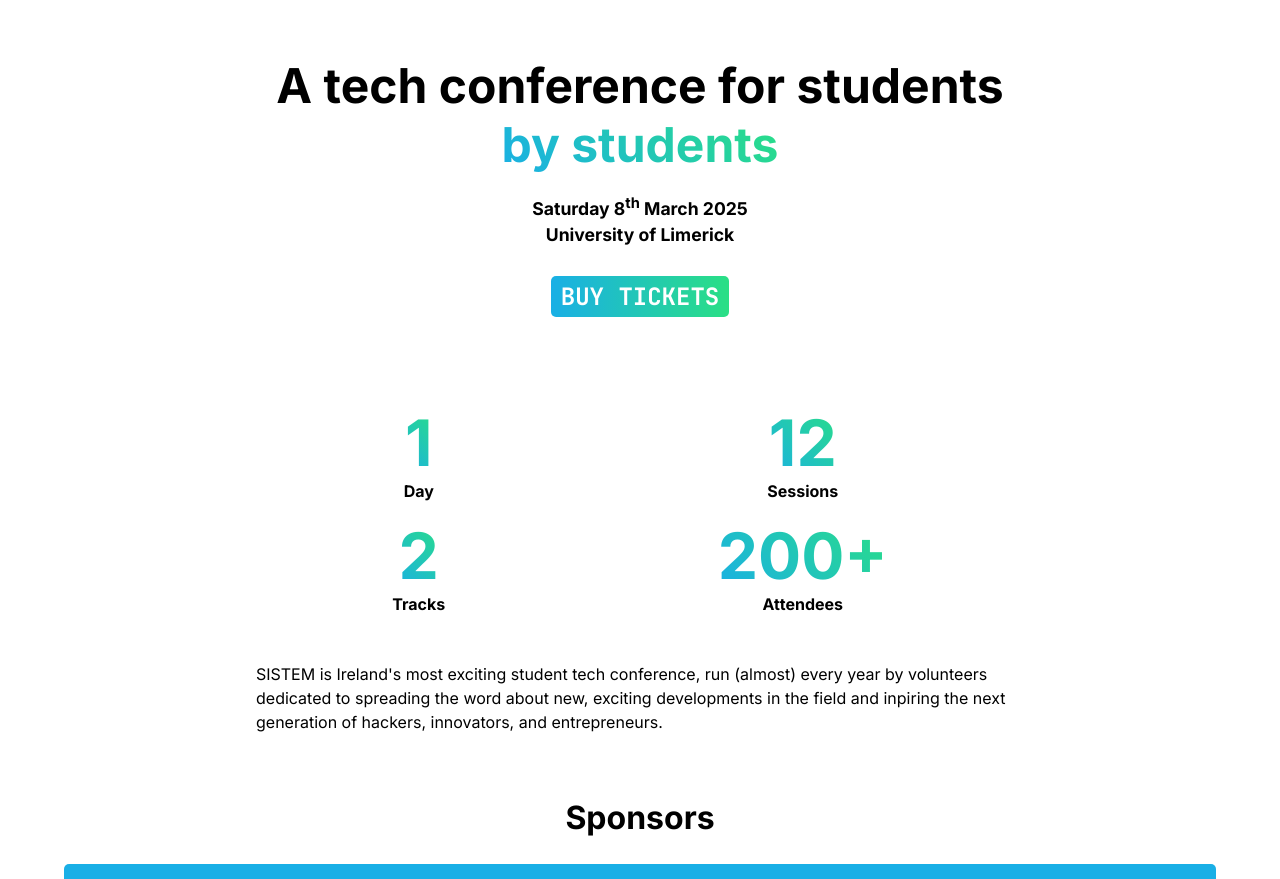
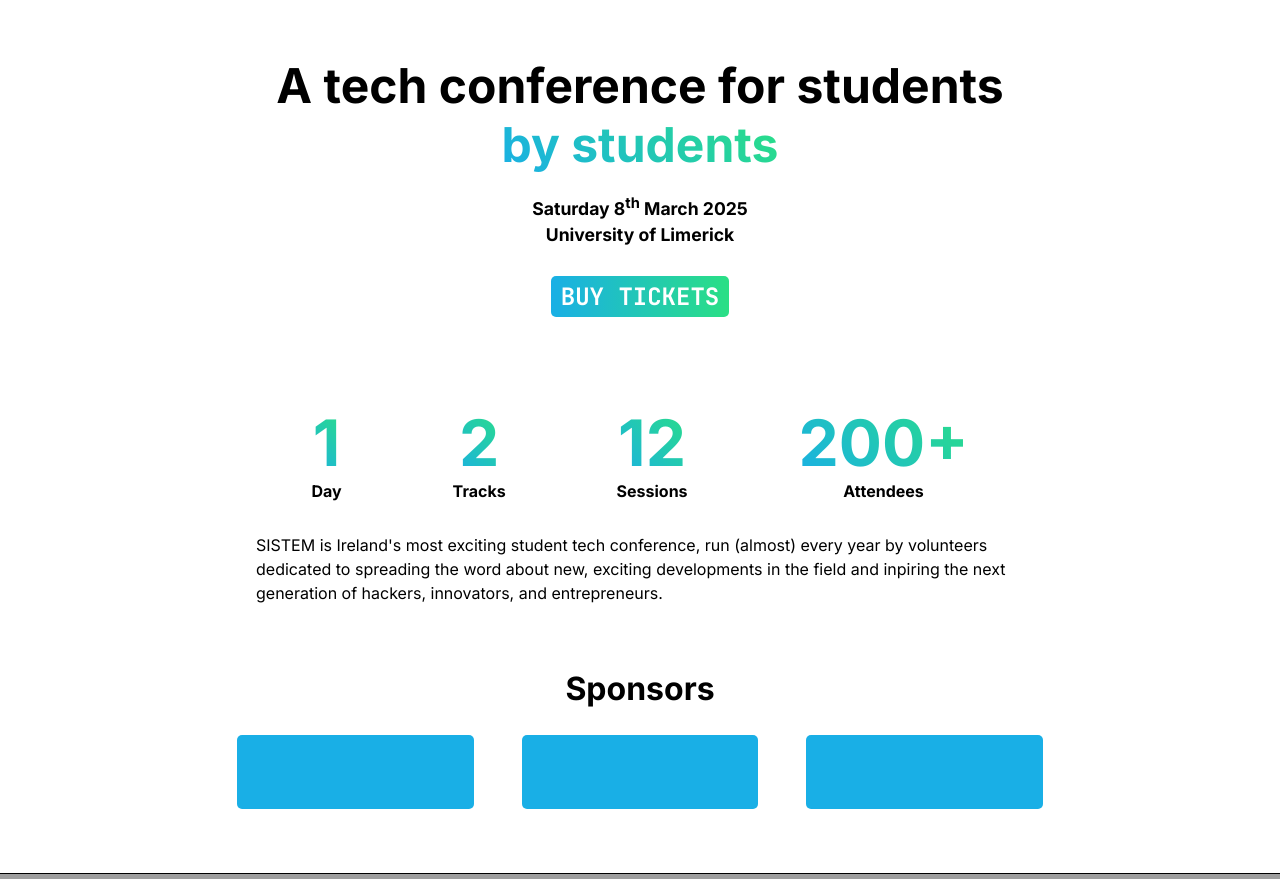
Before and after one commit to sistemconf/website, an Astro site: page / in a window 1280 px wide. Shown: the part 73-952 px from the top of the page. Built offline with nearby package versions, Linux system fonts and the light colour scheme; Astro itself is replaced by a stand-in of ours; grey boxes are pictures that could not be loaded.

Commit message:
Adjusted formatting for tablets and made sponsor cards more responsive

```diff
--- a/src/pages/index.astro
+++ b/src/pages/index.astro
@@ -24,23 +24,22 @@
   <main>
     <section id="about">
       <div class="stats">
-        <div class="tablet-col">
           <div>
             <span class="num colors">1</span><span class="unit">Day</span>
           </div>
+
           <div>
             <span class="num colors">2</span><span class="unit">Tracks</span>
           </div>
-        </div>
-        <div class="tablet-col">
+
           <div>
             <span class="num colors">12</span><span class="unit">Sessions</span>
           </div>
+
           <div>
             <span class="num colors">200+</span><span class="unit">Attendees</span
             >
           </div>
-        </div>
       </div>
 
       <p>
--- a/src/styles/sistem.css
+++ b/src/styles/sistem.css
@@ -88,6 +88,7 @@
     align-items: center;
     justify-content: space-evenly;
     font-weight: bold;
+    flex-direction: row;
 
     .num {
         font-size: 4rem;
@@ -162,16 +163,22 @@
         flex-direction: column;
     }
 
-    .tablet-col {
-        display: flex;
-        flex-direction: row;
-    }
-
 }
 
 /* Medium devices (landscape tablets, 768px and up) */
 @media only screen and (min-width: 768px)
 {
+    .stats {
+        flex-direction: row;
+    }
+
+    .cardholder {
+        display: flex;
+        align-items: center;
+        justify-content: center;
+        max-width: 70%;
+        margin: 0 auto;
+    }
 
 }
 
@@ -179,7 +186,9 @@
 /* Large devices (laptops/desktops, 992px and up) */
 @media only screen and (min-width: 992px)
 {
-
+    .cardholder {
+        flex-direction: row;
+    }
 }
 
 
```
